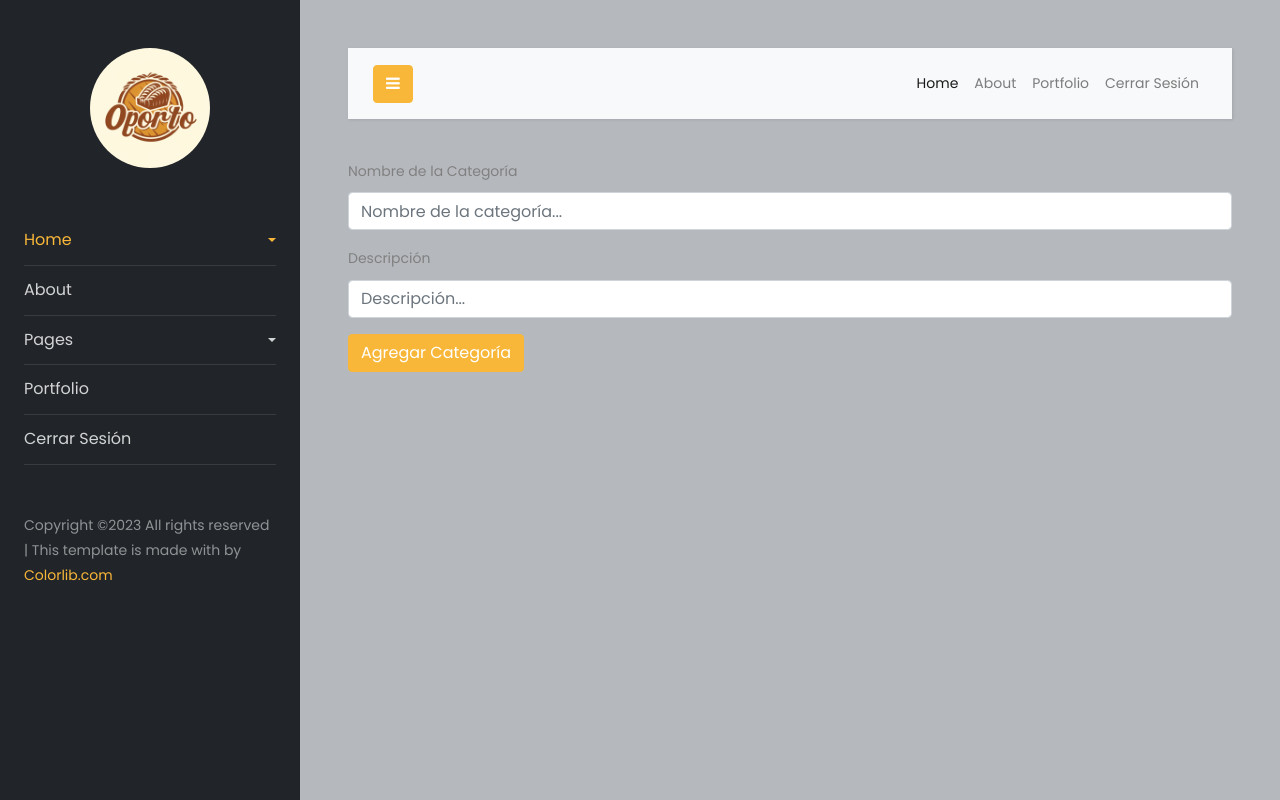
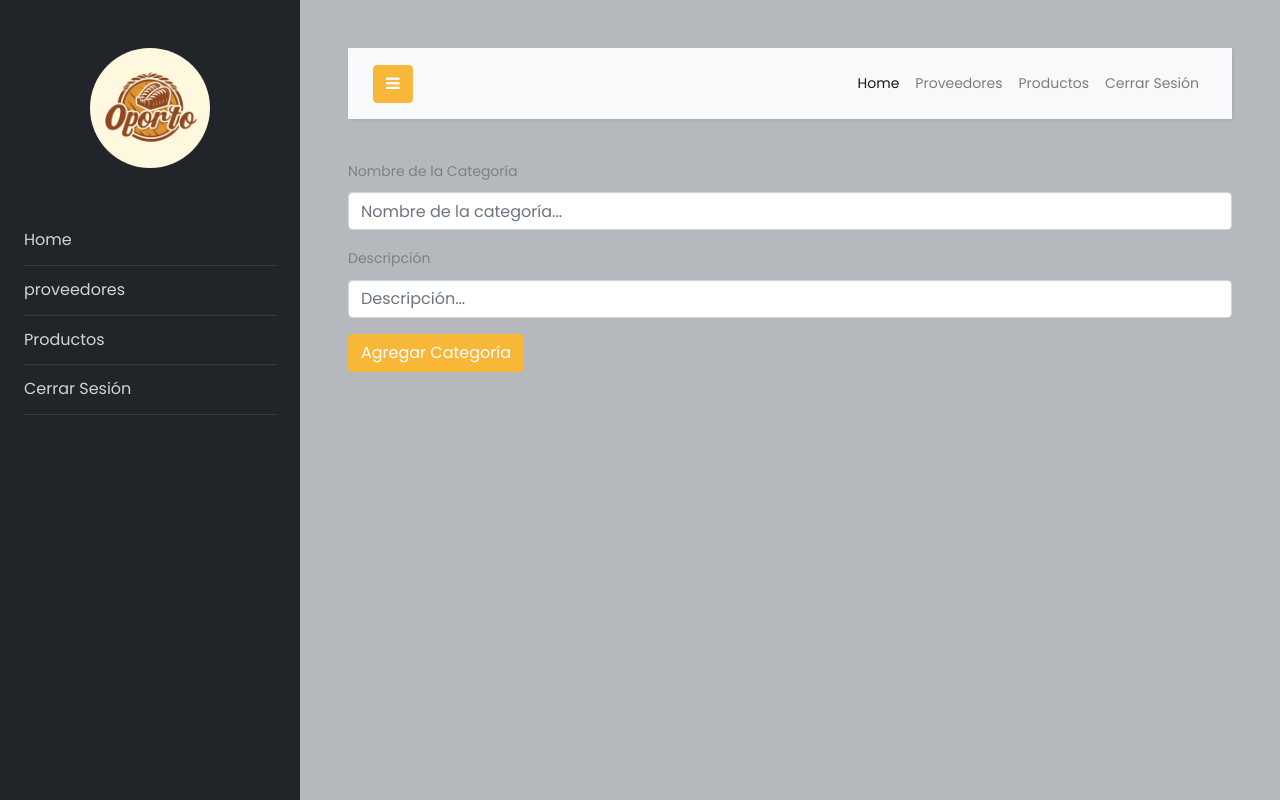
Before and after one commit to simonpinilla/Inventario-Ing-Software, a Django app: page /agregarCategoria/ in a window 1280 px wide. Run offline with Django 4.2, Linux system fonts and the light colour scheme; some libraries are stand-ins or nearby versions.

Commit message:
rutas dashboard

```diff
--- a/INVENTARIO/templates/layout/app2.html
+++ b/INVENTARIO/templates/layout/app2.html
@@ -18,39 +18,14 @@
 				<div class="p-4 pt-5">
 		  		<a href="{% url 'dashboard'%}"class="img logo rounded-circle mb-5" style="background-image: url(/static/images/logo.jpg);"></a>
 	        <ul class="list-unstyled components mb-5">
-	          <li class="active">
-	            <a href="#homeSubmenu" data-toggle="collapse" aria-expanded="false" class="dropdown-toggle">Home</a>
-	            <ul class="collapse list-unstyled" id="homeSubmenu">
-                <li>
-                    <a href="#">Home 1</a>
-                </li>
-                <li>
-                    <a href="#">Home 2</a>
-                </li>
-                <li>
-                    <a href="#">Home 3</a>
-                </li>
-	            </ul>
+	          <li>
+              <a href="{% url 'dashboard'%}">Home</a>
+          </li>
+	          <li>
+	              <a href="{% url 'proveedores'%}">proveedores</a>
 	          </li>
 	          <li>
-	              <a href="#">About</a>
-	          </li>
-	          <li>
-              <a href="#pageSubmenu" data-toggle="collapse" aria-expanded="false" class="dropdown-toggle">Pages</a>
-              <ul class="collapse list-unstyled" id="pageSubmenu">
-                <li>
-                    <a href="#">Page 1</a>
-                </li>
-                <li>
-                    <a href="#">Page 2</a>
-                </li>
-                <li>
-                    <a href="#">Page 3</a>
-                </li>
-              </ul>
-	          </li>
-	          <li>
-              <a href="#">Portfolio</a>
+              <a href="{% url 'productos'%}">Productos</a>
 	          </li>
 	          <li>
               <a href="/logout">Cerrar Sesión</a>
@@ -58,9 +33,7 @@
 	        </ul>
 
 	        <div class="footer">
-	        	<p><!-- Link back to Colorlib can't be removed. Template is licensed under CC BY 3.0. -->
-						  Copyright &copy;<script>document.write(new Date().getFullYear());</script> All rights reserved | This template is made with <i class="icon-heart" aria-hidden="true"></i> by <a href="https://colorlib.com" target="_blank">Colorlib.com</a>
-						  <!-- Link back to Colorlib can't be removed. Template is licensed under CC BY 3.0. --></p>
+
 	        </div>
 
 	      </div>
@@ -83,13 +56,13 @@
             <div class="collapse navbar-collapse" id="navbarSupportedContent">
               <ul class="nav navbar-nav ml-auto">
                 <li class="nav-item active">
-                    <a class="nav-link" href="#">Home</a>
+                    <a class="nav-link" href="{% url 'dashboard'%}">Home</a>
                 </li>
                 <li class="nav-item">
-                    <a class="nav-link" href="#">About</a>
+                    <a class="nav-link" href="{% url 'proveedores'%}">Proveedores</a>
                 </li>
                 <li class="nav-item">
-                    <a class="nav-link" href="#">Portfolio</a>
+                    <a class="nav-link" href="{% url 'productos'%}">Productos</a>
                 </li>
                 <li class="nav-item">
                     <a class="nav-link" href="/logout">Cerrar Sesión</a>
```
